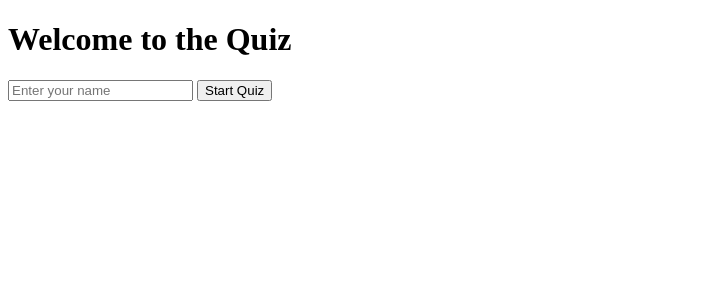
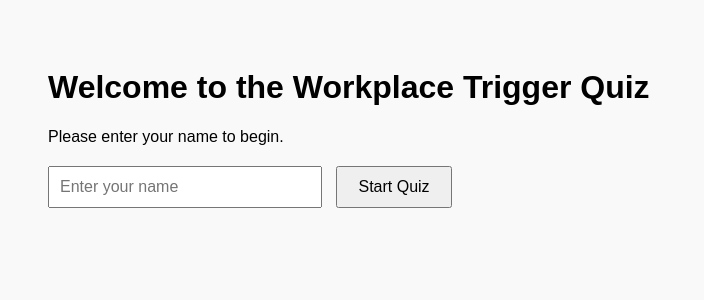
Before and after one commit to gopika23342/quiz-app, a Flask app: template templates/index.html in a window 1280 px wide. Shown: the top 300 px of the page, without its empty margins (0-704 px from the left). Run offline with Flask 3, Linux system fonts and the light colour scheme; the template is opened without the code that fills it, so the values that code supplies are empty.

Commit message:
Update: Anonymous quiz version (no name input)

```diff
--- a/app.py
+++ b/app.py
@@ -2,10 +2,10 @@ from flask import Flask, render_template, request, redirect, url_for, send_file,
 import pandas as pd
 from datetime import datetime
 import os
+import random
 
 app = Flask(__name__)
 
-# Store responses in this file
 EXCEL_FILE = "responses.xlsx"
 
 # Sample questions
@@ -25,18 +25,11 @@ if not os.path.exists(EXCEL_FILE):
     df = pd.DataFrame(columns=["Name", "Question", "Answer", "Timestamp"])
     df.to_excel(EXCEL_FILE, index=False)
 
-@app.route("/", methods=["GET", "POST"])
-def index():
-    if request.method == "POST":
-        name = request.form.get("username")
-        if name:
-            return redirect(url_for("quiz", username=name))
-    return render_template("index.html")
-
-@app.route("/quiz/<username>")
-def quiz(username):
-    print(f"Rendering quiz for: {username}")  # Debug print
-    return render_template("drag_and_drop.html", questions=questions, username=username)
+@app.route("/")
+def quiz():
+    # Generate anonymous user ID (can be improved to track sessions later)
+    random_id = f"Anonymous-{random.randint(1000,9999)}"
+    return render_template("drag_and_drop.html", questions=questions, username=random_id)
 
 @app.route("/submit", methods=["POST"])
 def submit():
--- a/templates/drag_and_drop.html
+++ b/templates/drag_and_drop.html
@@ -4,7 +4,7 @@
   <title>Quiz</title>
 </head>
 <body>
-    <h2>Hello, {{ username }}!</h2>
+  <h2>Welcome to the Workplace Trigger Quiz</h2>
   <form id="quizForm">
     {% for q in questions %}
       <p><strong>{{ q.question }}</strong></p>
@@ -19,7 +19,7 @@
   </form>
 
   <script>
-        const username = "{{ username }}";
+    const username = "{{ username }}";  // Automatically generated anonymous ID
     const form = document.getElementById("quizForm");
 
     form.addEventListener("submit", function(e) {
--- a/templates/index.html
+++ b/templates/index.html
@@ -2,10 +2,31 @@
 <html>
 <head>
   <title>Enter Your Name</title>
+  <style>
+    body {
+      font-family: Arial, sans-serif;
+      padding: 40px;
+      background-color: #f9f9f9;
+    }
+    form {
+      margin-top: 20px;
+    }
+    input[type="text"] {
+      padding: 10px;
+      font-size: 16px;
+      width: 250px;
+    }
+    button {
+      padding: 10px 20px;
+      font-size: 16px;
+      margin-left: 10px;
+    }
+  </style>
 </head>
 <body>
-  <h1>Welcome to the Quiz</h1>
-  <form method="POST">
+  <h1>Welcome to the Workplace Trigger Quiz</h1>
+  <p>Please enter your name to begin.</p>
+  <form method="POST" action="/">
     <input type="text" name="username" placeholder="Enter your name" required />
     <button type="submit">Start Quiz</button>
   </form>
```
Lines whose indentation alone changed are shown as unchanged.
